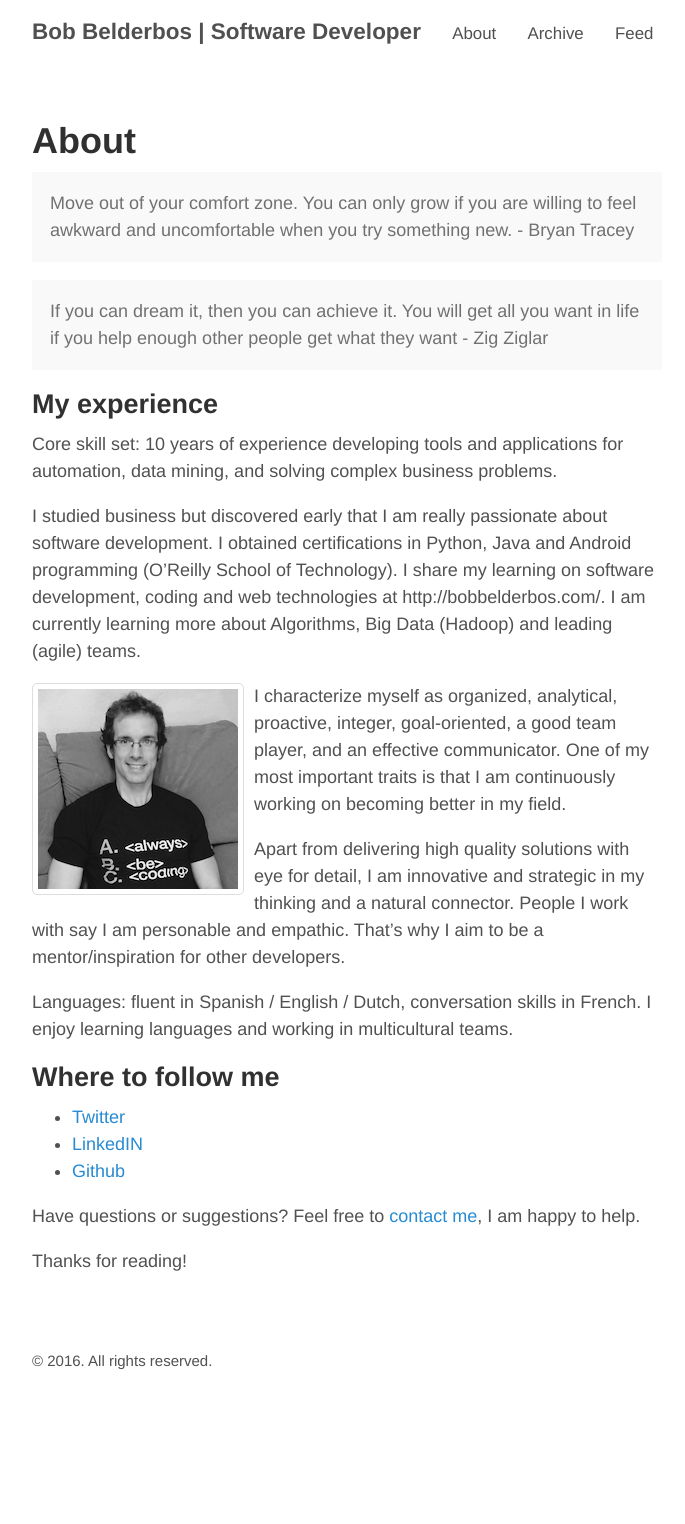
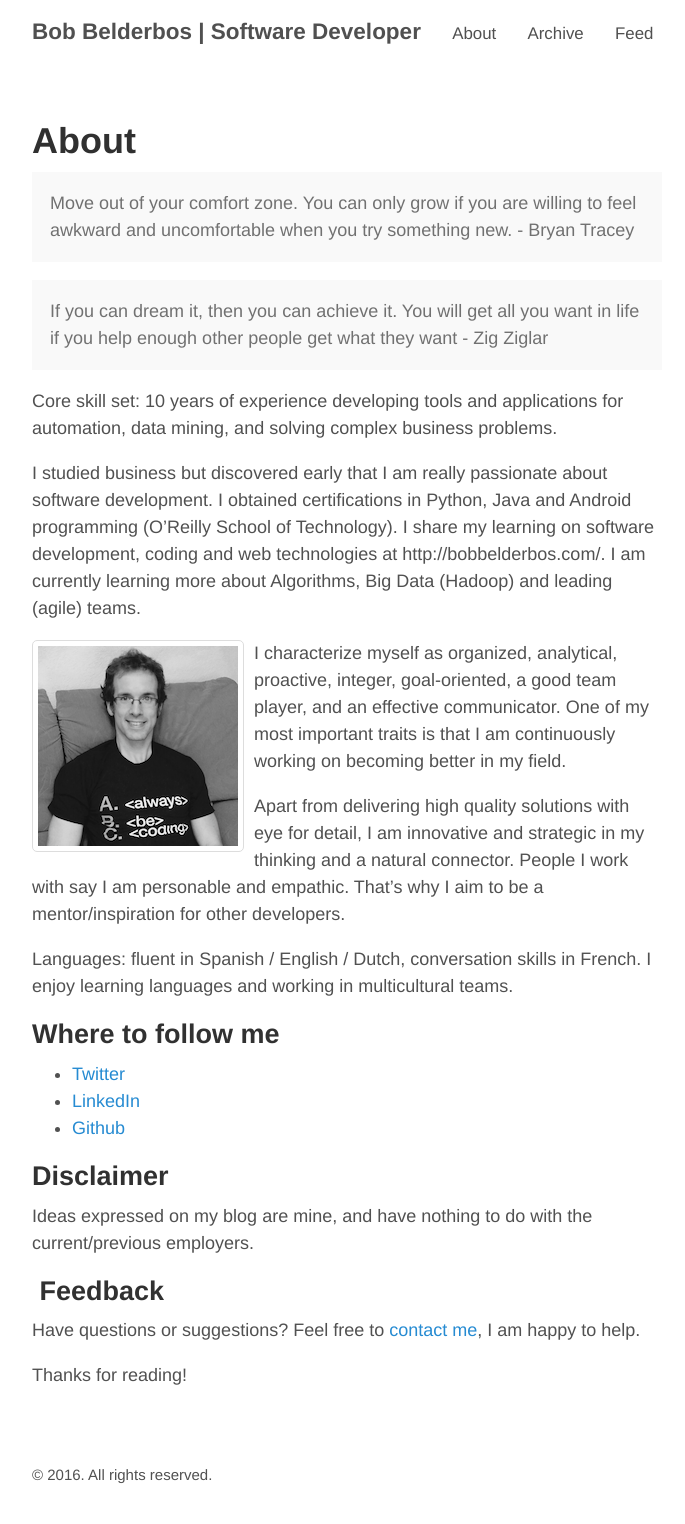
Before and after one commit to bbelderbos/bbelderbos.github.io, a Jekyll site: the page built from about.md, in a window 1280 px wide. Shown: the whole page, without its empty margins (293-978 px from the left). Built offline with Jekyll 4.4.1, drawn with Linux system fonts in a browser that asks for light colours; before the commit the page ends 1410 px from its top, so only the background shows below that.

Commit message:
update about page

```diff
--- a/about.md
+++ b/about.md
@@ -9,8 +9,6 @@ Move out of your comfort zone. You can only grow if you are willing to feel awkw
 <p class="message">
 If you can dream it, then you can achieve it. You will get all you want in life if you help enough other people get what they want - Zig Ziglar
 </p>
-
-## My experience
 
 Core skill set: 10 years of experience developing tools and applications for automation, data mining, and solving complex business problems.
 
@@ -27,8 +25,14 @@ Languages: fluent in Spanish / English / Dutch, conversation skills in French. I
 ## Where to follow me
 
 * [Twitter](http://twitter.com/bbelderbos)
-* [LinkedIN](https://www.linkedin.com/in/bbelderbos)
+* [LinkedIn](https://www.linkedin.com/in/bbelderbos)
 * [Github](http://github.com/bbelderbos)
+
+## Disclaimer
+
+Ideas expressed on my blog are mine, and have nothing to do with the current/previous employers.
+
+## Feedback
 
 Have questions or suggestions? Feel free to <a href="mailto:info@bobbelderbos.com?Subject=Hi%20Bob" target="_top">contact me</a>, I am happy to help.
 
```
